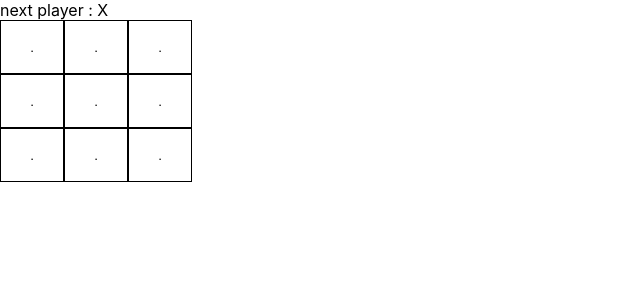
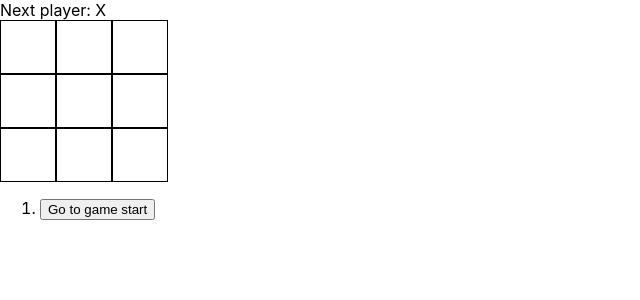
Before and after one commit to hikachuuuxd/js-dom-exercise, a React (Create React App) app in the folder react/react-demo/: page / in a window 1280 px wide. Shown: the top 300 px of the page, without its empty margins (0-640 px from the left). Built offline with nearby package versions, Linux system fonts and the light colour scheme.

Commit message:
tictactoe

```diff
--- a/react/react-demo/src/App.js
+++ b/react/react-demo/src/App.js
@@ -3,12 +3,12 @@
 import Navbar from './components/Navbar';
 import Dropdown from './components/Dropdown';
 import Square from './tictactoe/Square';
-import Board from './tictactoe/Board';
+import Game from './tictactoe/Board';
 
 function App() {
   return (
     <div >
-      <Board />
+      <Game />
     </div>
   );
 }
--- a/react/react-demo/src/tictactoe/Board.js
+++ b/react/react-demo/src/tictactoe/Board.js
@@ -1,69 +1,114 @@
 import { useState } from "react";
 import './style.css'
 
-function Square({value, onSquareClick}){
-    return <button onClick={onSquareClick} className="square">{value ? value : '.'}</button>
-}
+function Square({ value, onSquareClick }) {
+    return (
+      <input className="square" onClick={onSquareClick} value={value} />
+    );
+  }
 
-function winner(square){
-    let lines = [
-        [0, 1, 2],
-        [3, 4, 5],
-        [6, 7, 8],
-        [0, 3, 6],
-        [1, 4, 7],
-        [2, 5, 8],
-        [0, 4, 8],
-        [2, 4, 6]
-    ];
-
-    for (let i = 0; i < lines.length; i++){
-        const [a, b, c] = lines[i];
-        if(square[a] && square[a] == square[b] && square[a] == square[c]){
-            return square[a];
-        }
+  function Board({ xIsNext, squares, onPlay }) {
+    function handleClick(i) {
+      if (calculateWinner(squares) || squares[i]) {
+        return;
+      }
+      const nextSquares = squares.slice();
+      if (xIsNext) {
+        nextSquares[i] = 'X';
+      } else {
+        nextSquares[i] = 'O';
+      }
+      onPlay(nextSquares);
     }
 
-    return null;
-}
-export default function Board(){
-    const [squares, setSequare] = useState(Array(9).fill(null));
-    const [nextX, setNextX] = useState(true);
-    const handleClick = i => {
-        if(squares[i] || winner(squares)){
-            return;
-        }
-        const nexSquare = squares.slice();
-        nextX ? nexSquare[i] = 'X' : nexSquare[i] = 'O';
-        setSequare(nexSquare);
-        setNextX(!nextX)
-
-        // console.table(nexSquare.map((e, i) => e == null ? null : `${i}`));
-        console.log(nextX);
+    const winner = calculateWinner(squares);
+    let status;
+    if (winner) {
+      status = 'Winner: ' + winner;
+    } else {
+      status = 'Next player: ' + (xIsNext ? 'X' : 'O');
     }
 
-    const finish = winner(squares);
-    let status;
-    finish ? status = `Winner ${finish}` : status = `next player : ${nextX ? 'X' : 'O'}`
-
-    return(
-        <>
-        <div>{status}</div>
+    return (
+      <>
+        <div className="status">{status}</div>
         <div className="board-row">
-            <Square onSquareClick={() => handleClick(0)} value={squares[0]} />
-            <Square onSquareClick={() => handleClick(1)} value={squares[1]} />
-            <Square onSquareClick={() => handleClick(2)} value={squares[2]} />
+          <Square value={squares[0]} onSquareClick={() => handleClick(0)} />
+          <Square value={squares[1]} onSquareClick={() => handleClick(1)} />
+          <Square value={squares[2]} onSquareClick={() => handleClick(2)} />
         </div>
         <div className="board-row">
-            <Square onSquareClick={() => handleClick(3)} value={squares[3]} />
-            <Square onSquareClick={() => handleClick(4)} value={squares[4]} />
-            <Square onSquareClick={() => handleClick(5)} value={squares[5]} />
+          <Square value={squares[3]} onSquareClick={() => handleClick(3)} />
+          <Square value={squares[4]} onSquareClick={() => handleClick(4)} />
+          <Square value={squares[5]} onSquareClick={() => handleClick(5)} />
         </div>
         <div className="board-row">
-            <Square onSquareClick={() => handleClick(6)} value={squares[6]} />
-            <Square onSquareClick={() => handleClick(7)} value={squares[7]} />
-            <Square onSquareClick={() => handleClick(8)} value={squares[8]} />
+          <Square value={squares[6]} onSquareClick={() => handleClick(6)} />
+          <Square value={squares[7]} onSquareClick={() => handleClick(7)} />
+          <Square value={squares[8]} onSquareClick={() => handleClick(8)} />
         </div>
-        </>
-    )
-}
+      </>
+    );
+  }
+
+  export default function Game() {
+    const [history, setHistory] = useState([Array(9).fill(null)]);
+    const [currentMove, setCurrentMove] = useState(0);
+    const xIsNext = currentMove % 2 === 0;
+    const currentSquares = history[currentMove];
+
+    function handlePlay(nextSquares) {
+      const nextHistory = [...history.slice(0, currentMove + 1), nextSquares];
+      setHistory(nextHistory);
+      setCurrentMove(nextHistory.length - 1);
+    }
+
+    function jumpTo(nextMove) {
+      setCurrentMove(nextMove);
+    }
+
+    const moves = history.map((squares, move) => {
+      let description;
+      if (move > 0) {
+        description = 'Go to move #' + move;
+      } else {
+        description = 'Go to game start';
+      }
+      return (
+        <li key={move}>
+          <button onClick={() => jumpTo(move)}>{description}</button>
+        </li>
+      );
+    });
+
+    return (
+      <div className="game">
+        <div className="game-board">
+          <Board xIsNext={xIsNext} squares={currentSquares} onPlay={handlePlay} />
+        </div>
+        <div className="game-info">
+          <ol>{moves}</ol>
+        </div>
+      </div>
+    );
+  }
+
+  function calculateWinner(squares) {
+    const lines = [
+      [0, 1, 2],
+      [3, 4, 5],
+      [6, 7, 8],
+      [0, 3, 6],
+      [1, 4, 7],
+      [2, 5, 8],
+      [0, 4, 8],
+      [2, 4, 6],
+    ];
+    for (let i = 0; i < lines.length; i++) {
+      const [a, b, c] = lines[i];
+      if (squares[a] && squares[a] === squares[b] && squares[a] === squares[c]) {
+        return squares[a];
+      }
+    }
+    return null;
+  }
--- a/react/react-demo/src/tictactoe/style.css
+++ b/react/react-demo/src/tictactoe/style.css
@@ -3,9 +3,7 @@
 .square{
     width: 50px;
     height: 50px;
-    box-sizing: content-box;
-    border-style: none;
-    background: none;
     border: 1px solid black;
     cursor: pointer;
+    text-align: center;
 }
```
